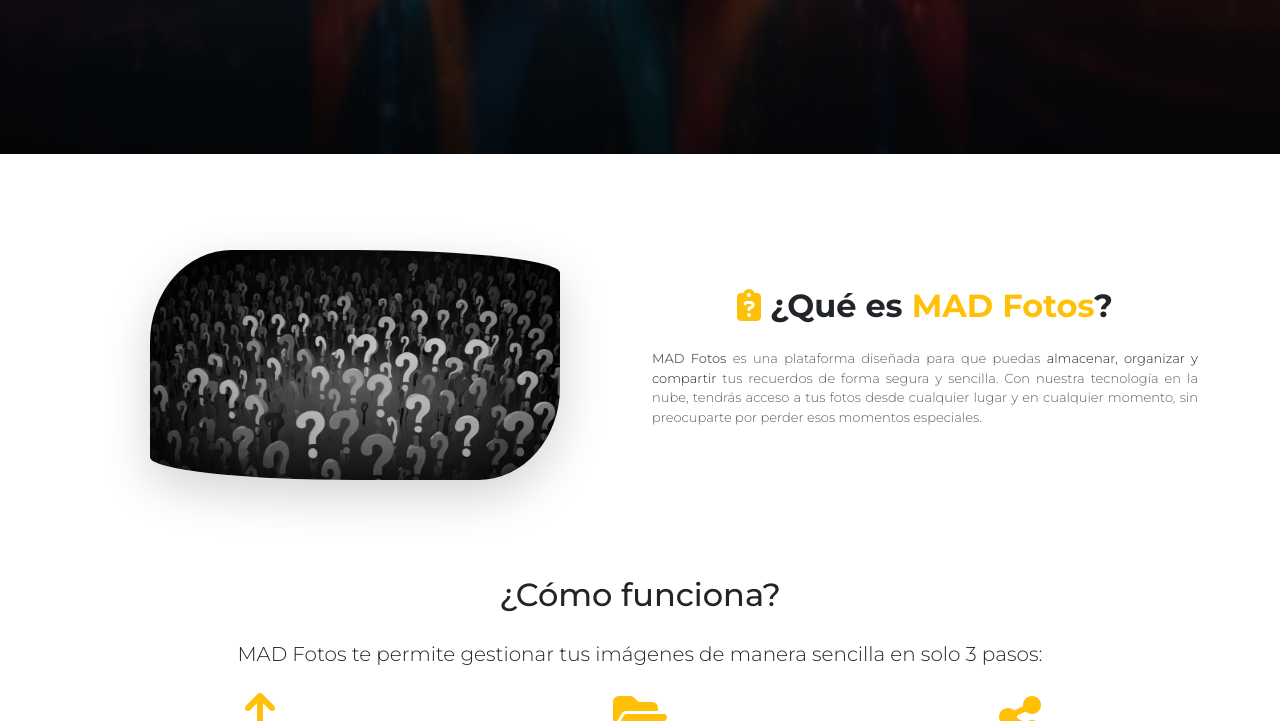
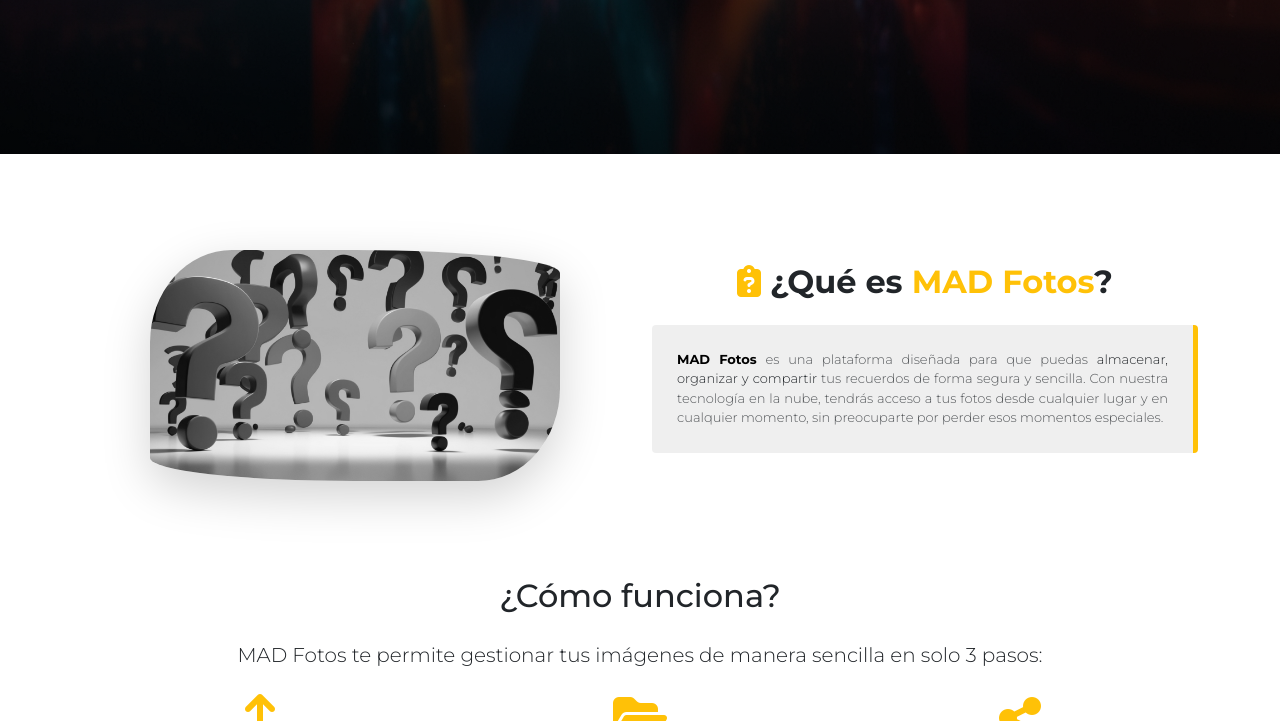
Before and after one commit to miltonfruiz/madfotos, a Flask app: page / in a window 1280 px wide. Shown: the part 646-1367 px from the top of the page. Run offline with Flask 3, Linux system fonts and the light colour scheme; some libraries are stand-ins or nearby versions; some web fonts are replaced.

Commit message:
Actualización 17/02: Agregado de estilos a textos

```diff
--- a/static/style.css
+++ b/static/style.css
@@ -79,6 +79,10 @@ footer a {
 #p-que-es {
   font-size: 13px;
   text-align: justify;
+  background-color: rgba(0, 0, 0, 0.064);
+  border-radius: 4px;
+  padding: 25px;
+  border-right: 5px solid #ffc107;
 }
 #span-presentation {
   font-weight: 900;
--- a/templates/presentacion.html
+++ b/templates/presentacion.html
@@ -61,9 +61,9 @@
           <div class="img-container">
             <img
               id="img-que-es"
-              src="{{ url_for('static', filename='images/que.jpg') }}"
+              src="{{ url_for('static', filename='images/signo.jpg') }}"
               data-hover="{{ url_for('static', filename='images/cam4.jpg') }}"
-              data-original="{{ url_for('static', filename='images/que.jpg') }}"
+              data-original="{{ url_for('static', filename='images/signo.jpg') }}"
               alt="MAD Fotos - Plataforma"
               class="img-fluid shadow-lg"
             />
@@ -84,8 +84,8 @@
             <span class="text-warning">MAD Fotos</span>?
           </h2>
           <p id="p-que-es" class="lead text-muted">
-            <strong>MAD Fotos</strong> es una plataforma diseñada para que
-            puedas
+            <strong class="text-black fw-bold">MAD Fotos</strong> es una
+            plataforma diseñada para que puedas
             <span class="text-dark">almacenar, organizar y compartir</span>
             tus recuerdos de forma segura y sencilla. Con nuestra tecnología en
             la nube, tendrás acceso a tus fotos desde cualquier lugar y en
```
Also changed, not shown: static/images/que.jpg (deleted), static/images/signo.jpg (added).
